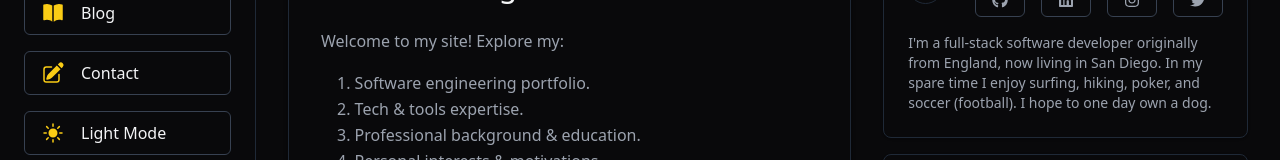
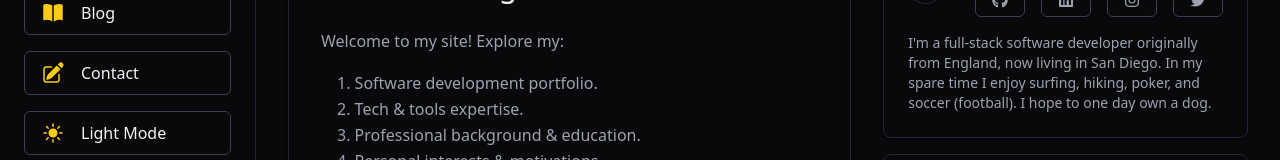
Before and after one commit to matt-wigg/matt-wigg-dot-com, a Next.js app: page / in a window 1280 px wide. Shown: the part 241-401 px from the top of the page. Built offline with nearby package versions, Linux system fonts and the light colour scheme.

Commit message:
nav and profile updates

```diff
--- a/src/app/layout.tsx
+++ b/src/app/layout.tsx
@@ -7,9 +7,9 @@ import { ThemeProvider } from '@/hooks/ThemeContext';
 const inter = Inter({ subsets: ['latin'] });
 
 export const metadata = {
-  title: 'Matt Wigg: Software Engineer',
+  title: 'Matt Wigg: Software Developer',
   description:
-    'I am a software engineer based in San Diego, CA. I specialize in building web applications using React, Node.js, and TypeScript. I am passionate about creating accessible and inclusive experiences for all users.',
+    'I am a software developer based in San Diego, CA. I specialize in building web applications using React, Node.js, and TypeScript. I am passionate about creating accessible and inclusive experiences for all users.',
 };
 
 export default function RootLayout({
--- a/src/data/content.json
+++ b/src/data/content.json
@@ -3,7 +3,7 @@
   "introduction": {
     "welcome": "  Welcome to my site! Explore my:",
     "listItems": [
-      "Software engineering portfolio.",
+      "Software development portfolio.",
       "Tech & tools expertise.",
       "Professional background & education.",
       "Personal interests & motivations."
```
